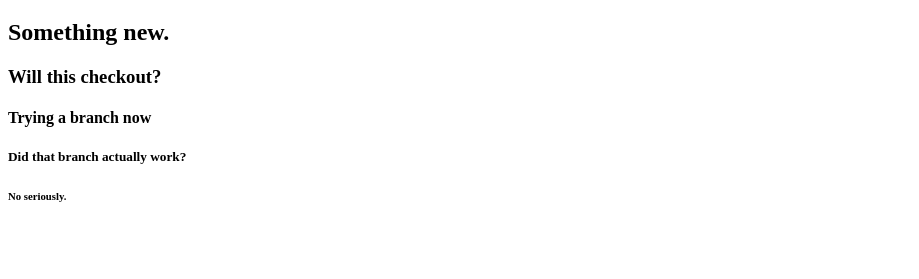
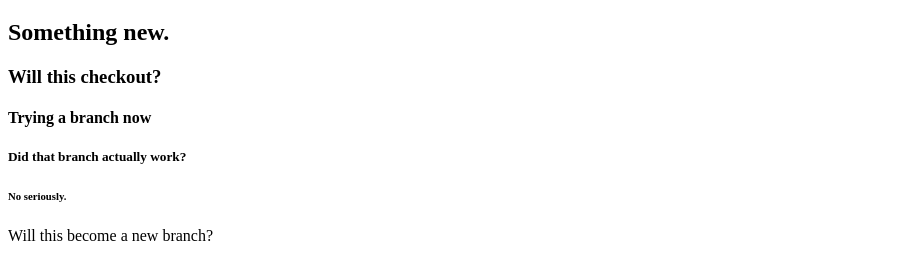
Before and after one commit to howdy-kate/gittest, a plain HTML site: page index.html in a window 1280 px wide. Shown: the part 61-340 px from the top of the page, without its empty margins (0-919 px from the left). Drawn offline with Linux system fonts and the light colour scheme.

Commit message:
I can't even with this.

```diff
--- a/index.html
+++ b/index.html
@@ -12,5 +12,6 @@
 <h4>Trying a branch now</h4>
 <h5>Did that branch actually work?</h5>
 <h6>No seriously.</h6>
+<p>Will this become a new branch?</p>
 </body>
 </html>
```
